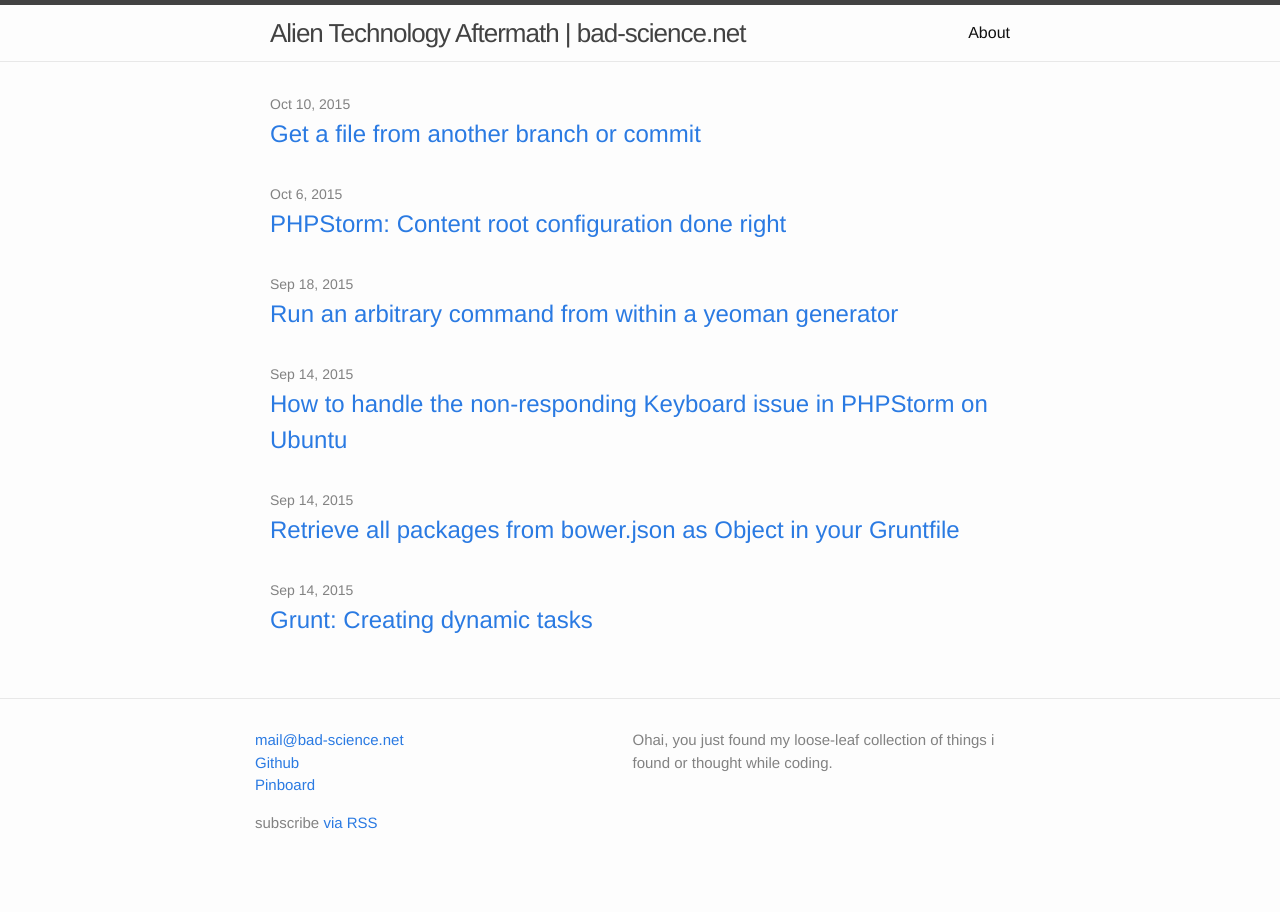
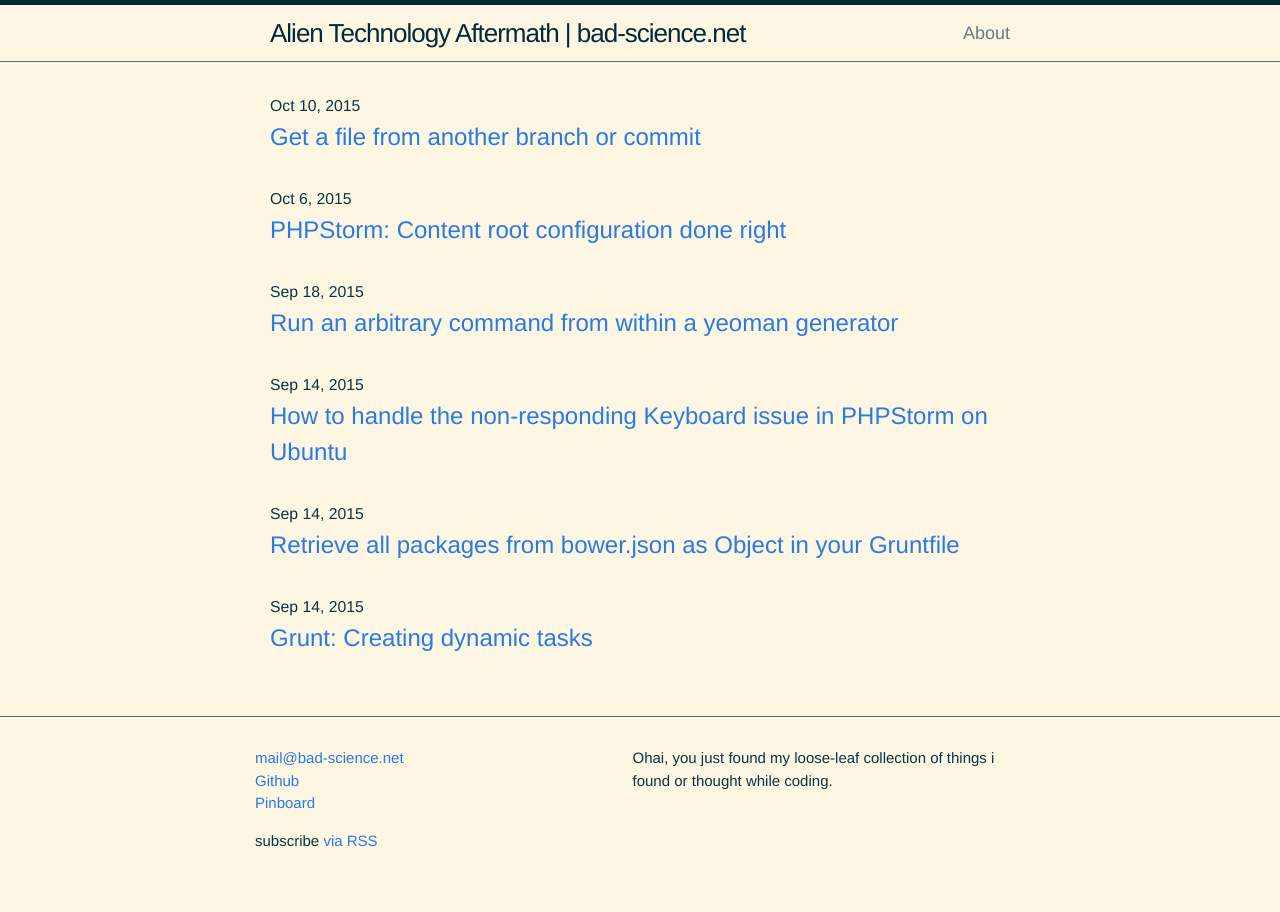
Before and after one commit to pappelt/pappelt.github.io, a Jekyll site: the page built from index.html, in a window 1280 px wide. Built offline with Jekyll 4.4.1, drawn with Linux system fonts in a browser that asks for light colours.

Commit message:
* solarize it

```diff
--- a/_sass/_layout.scss
+++ b/_sass/_layout.scss
@@ -175,6 +175,12 @@
 .post-link {
     display: block;
     font-size: 24px;
+
+    a:link,
+    a:active,
+    a:visited {
+      color: $blue;
+    }
 }
 
 
@@ -190,6 +196,7 @@
     font-size: 42px;
     letter-spacing: -1px;
     line-height: 1;
+    color: $blue;
 
     @include media-query($on-laptop) {
         font-size: 36px;
@@ -198,6 +205,19 @@
 
 .post-content {
     margin-bottom: $spacing-unit;
+
+    h2, h3, h4 { color: $violet; }
+
+    a:link,
+    a:active,
+    a:visited {
+      color: $magenta;
+      text-decoration: none;
+    }
+
+    a:hover {
+      text-decoration: underline;
+    }
 
     h2 {
         font-size: 32px;
@@ -208,6 +228,8 @@
     }
 
     h3 {
+        border-bottom: 1px solid $base00;
+        line-height: 40px;
         font-size: 26px;
 
         @include media-query($on-laptop) {
--- a/css/main.scss
+++ b/css/main.scss
@@ -6,20 +6,38 @@
 
 
 // Our variables
+$base03:    #002b36;
+$base02:    #073642;
+$base01:    #586e75;
+$base00:    #657b83;
+$base0:     #839496;
+$base1:     #93a1a1;
+$base2:     #eee8d5;
+$base3:     #fdf6e3;
+$yellow:    #b58900;
+$orange:    #cb4b16;
+$red:       #dc322f;
+$magenta:   #d33682;
+$violet:    #6c71c4;
+$blue:      #268bd2;
+$cyan:      #2aa198;
+$green:     #859900;
+
+
 $base-font-family: Helvetica, Arial, sans-serif;
-$base-font-size:   16px;
+$base-font-size:   18px;
 $small-font-size:  $base-font-size * 0.875;
 $base-line-height: 1.5;
 
 $spacing-unit:     30px;
 
-$text-color:       #111;
-$background-color: #fdfdfd;
+$text-color:       $base00;
+$background-color: $base3;
 $brand-color:      #2a7ae2;
 
-$grey-color:       #828282;
-$grey-color-light: lighten($grey-color, 40%);
-$grey-color-dark:  darken($grey-color, 25%);
+$grey-color:       $base02;
+$grey-color-light: $base01;
+$grey-color-dark:  $base03;
 
 // Width of the content area
 $content-width:    800px;
```
